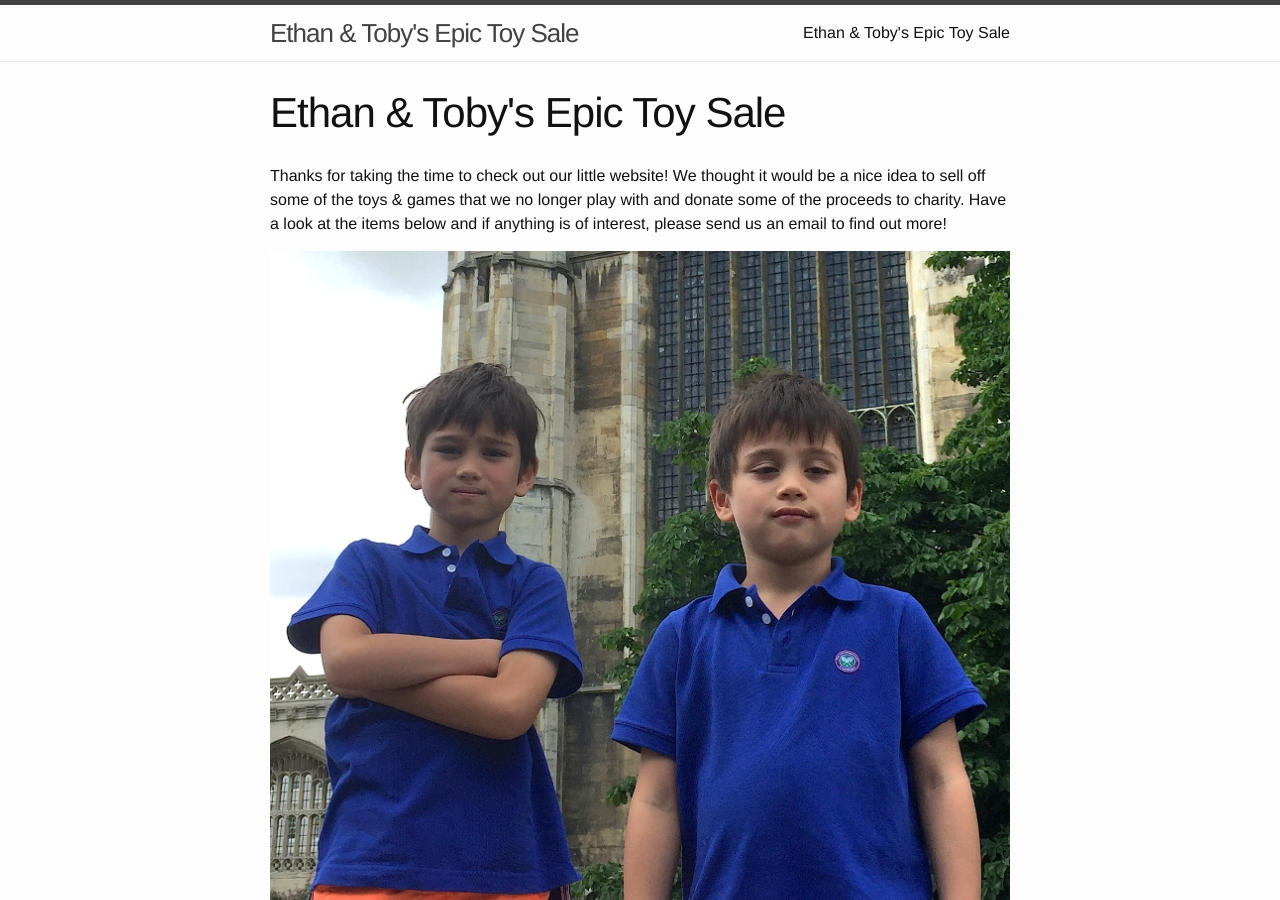
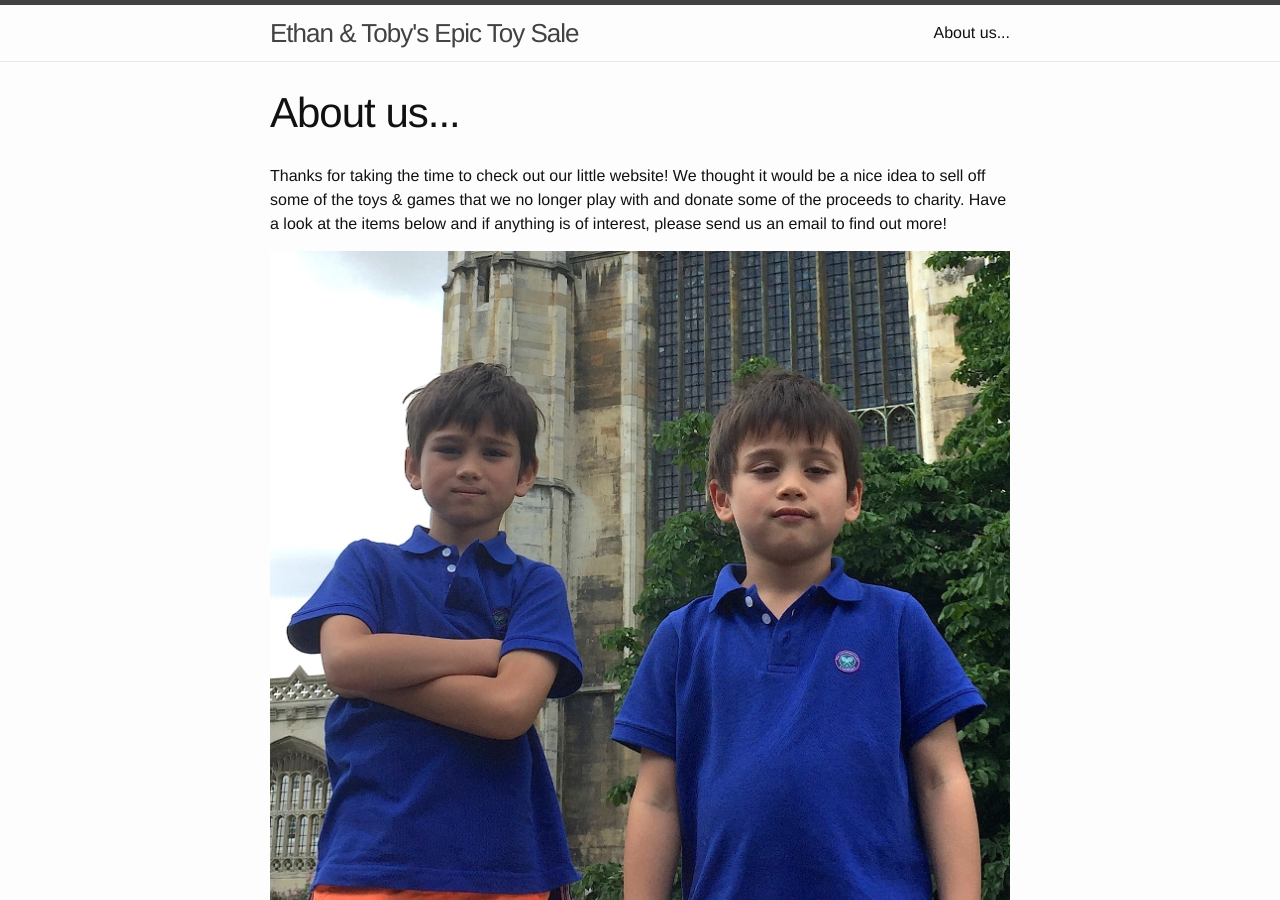
Before and after one commit to kooshkashkai/kooshkashkai.github.io, a Jekyll site: the page built from about.md, in a window 1280 px wide and 900 px high. Built offline with Jekyll 4.4.1, drawn with Linux system fonts in a browser that asks for light colours.

Commit message:
Update about.md

```diff
--- a/about.md
+++ b/about.md
@@ -1,6 +1,6 @@
 ---
 layout: page
-title: Ethan & Toby's Epic Toy Sale
+title: About us...
 permalink: /about/
 ---
 
```
